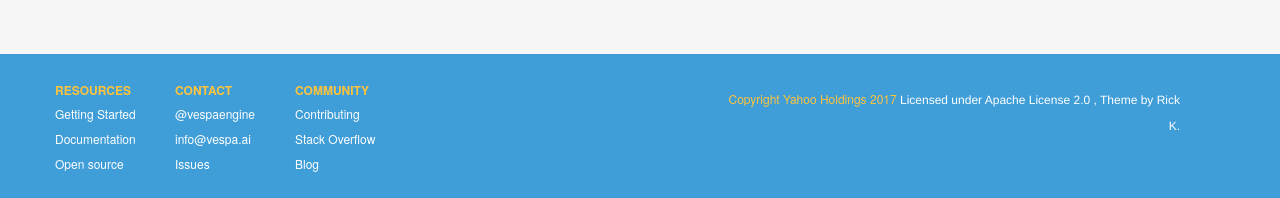
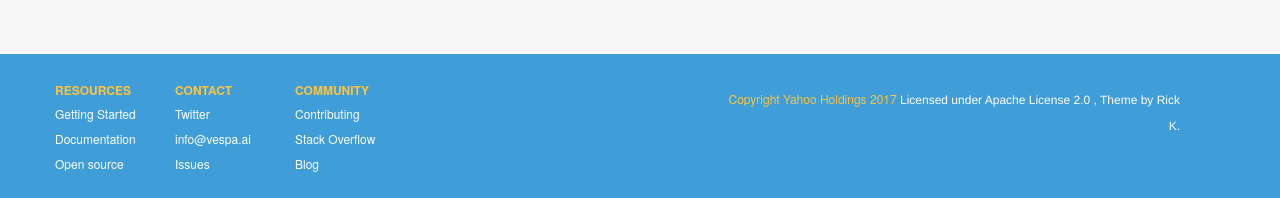
Before and after one commit to vespa-engine/frontpage, a Jekyll site: the page built from index.md, in a window 1280 px wide and 900 px high, scrolled down 2281 px. Shown: the part 699-897 px from the top of the window. Built offline with Jekyll 4.4.1, drawn with Linux system fonts in a browser that asks for light colours; some web fonts are replaced.

Commit message:
@vespaengine -> Twitter

```diff
--- a/_includes/footer.html
+++ b/_includes/footer.html
@@ -12,7 +12,7 @@
                 <div class="col-md-1 quicklink-section">
                     <div class="footer-title">Contact</div>
                     <ul class="quicklinks">
-                        <li><a href="https://twitter.com/vespaengine">@vespaengine</a>
+                        <li><a href="https://twitter.com/vespaengine">Twitter</a>
                         <li><a href="mailto:info@vespa.ai">info@vespa.ai</a>
                         <li><a href="https://github.com/vespa-engine/vespa/issues">Issues</a>
                     </ul>
```
